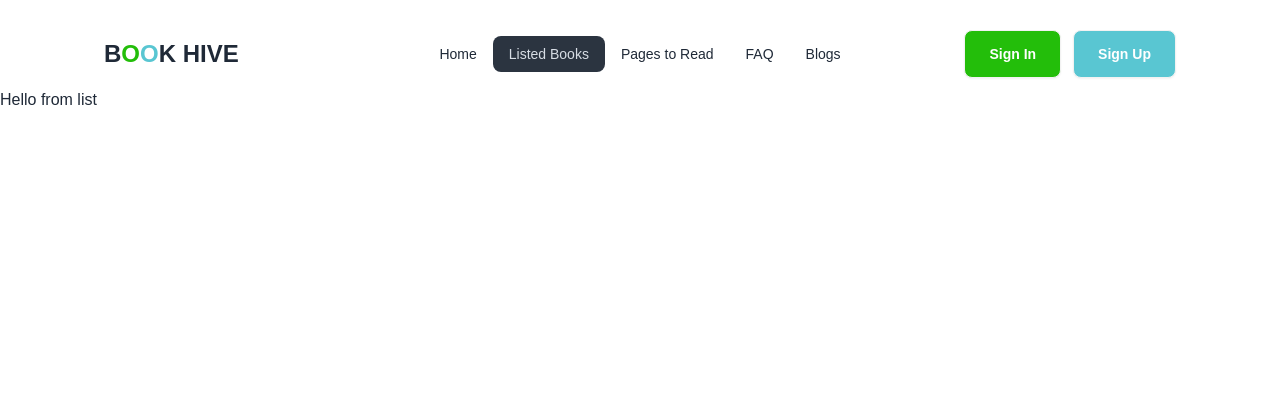
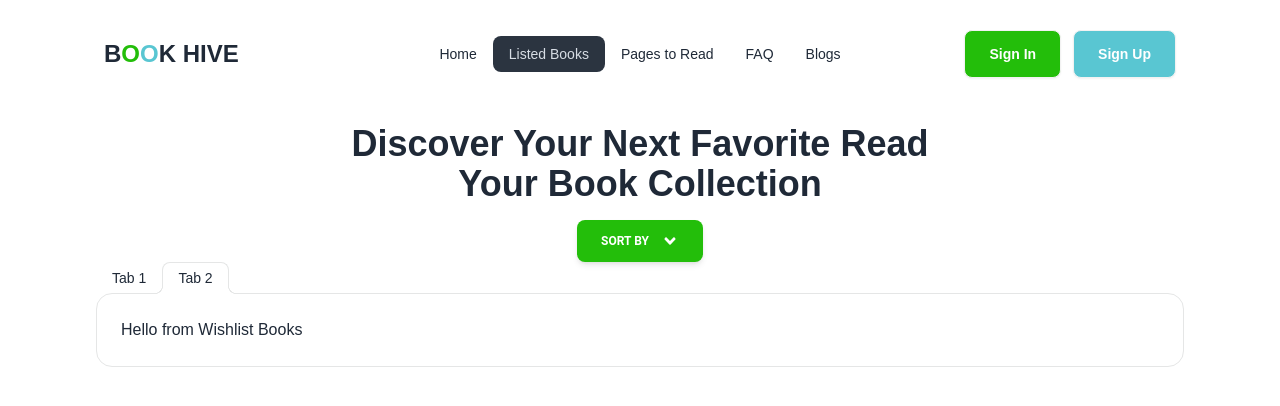
Before and after one commit to Shaon247on/BOOK-HIVE-A8, a React (Vite) app: page /list in a window 1280 px wide. Shown: the top 406 px of the page. Built offline with nearby package versions, Linux system fonts and the light colour scheme.

Commit message:
added local Storage added

```diff
--- a/index.html
+++ b/index.html
@@ -8,6 +8,7 @@
   </head>
   <body>
     <div id="root"></div>
+
     <script type="module" src="/src/main.jsx"></script>
   </body>
 </html>
--- a/package.json
+++ b/package.json
@@ -17,7 +17,9 @@
     "react": "^18.2.0",
     "react-dom": "^18.2.0",
     "react-icons": "^5.0.1",
+    "react-notifications-component": "^4.0.1",
     "react-router-dom": "^6.22.3",
+    "react-toastify": "^10.0.5",
     "sort-by": "^1.2.0"
   },
   "devDependencies": {
--- a/src/Components/Book/Book.jsx
+++ b/src/Components/Book/Book.jsx
@@ -1,4 +1,5 @@
 import { useLoaderData, useParams } from "react-router-dom";
+import { savedItem } from "../../Utlitity/localStorage";
 
 const Book = () => {
     const books = useLoaderData()
@@ -7,6 +8,12 @@ const Book = () => {
     const detailedBook = books.find(book => book.id === idNum)
     const { author, bookName, category, image, publisher, rating, review, tags, totalPages, yearOfPublishing
     } = detailedBook
+
+    const handleReadButton = (e)=>{
+        savedItem(idNum, e)
+        console.log(idNum)
+
+    }
     return (
         <div className="flex gap-12 mx-24 mt-8 items-center">
             <div className="p-12 w-1/2 h-[580px] text-center ">
@@ -56,7 +63,7 @@ const Book = () => {
                     </tbody>
                 </table>
                 <div>
-                    <button className="btn w-[145px] mr-4 bg-[#1313134D] font-semibold">Read</button><button className="btn w-[145px] hover:bg-[#59C6D299] bg-[#59C6D2] text-white font-semibold">Wishlist</button>
+                    <button onClick={()=>handleReadButton('Read')} className="btn w-[145px] mr-4 bg-[#1313134D] font-semibold">Read</button><button onClick={()=>handleReadButton('Wishlist')} className="btn w-[145px] hover:bg-[#59C6D299] bg-[#59C6D2] text-white font-semibold">Wishlist</button>
 
                 </div>
             </div>
--- /dev/null
+++ b/src/Components/DropDown/DropDown.jsx
@@ -0,0 +1,24 @@
+import {
+    Menu,
+    MenuHandler,
+    MenuList,
+    MenuItem,
+    Button,
+  } from "@material-tailwind/react";
+  import { FaAngleDown } from "react-icons/fa";
+
+
+  export default function Dropdown() {
+    return (
+      <Menu>
+        <MenuHandler>
+          <Button className="bg-[#23BE0A]"><span className="flex gap-3 items-center font-bold ">Sort By<FaAngleDown className="text-lg"></FaAngleDown></span></Button>
+        </MenuHandler>
+        <MenuList className="bg-green-50">
+          <MenuItem className="text-black font-bold mx-auto">Rating</MenuItem>
+          <MenuItem className="text-black font-bold">Number of pages</MenuItem>
+          <MenuItem className="text-black font-bold">Publisher year</MenuItem>
+        </MenuList>
+      </Menu>
+    );
+  }
--- a/src/Components/Home/Home.jsx
+++ b/src/Components/Home/Home.jsx
@@ -1,4 +1,4 @@
-import { useLoaderData } from "react-router-dom";
+import { Link, useLoaderData } from "react-router-dom";
 import Books from "../Books/Books";
 import { useState } from "react";
 
@@ -13,7 +13,7 @@ const Home = () => {
                 <div className="ml-5">
                     <h1 className="play font-bold text-5xl mb-5">Explore Worlds Through <br /> Pages Book Reviews</h1>
                     <p className="text-sm text-gray-600 w-[500px] ">Welcome to <span className="font-semibold underline">BOOK HIVE</span>,<br /> Where literature comes to life! Dive into captivating reviews, insightful critiques, and personalized recommendations. Let the adventure begin!</p>
-                    <button className="btn bg-[#23BE0A] text-white font-bold mt-9">View The List</button>
+                    <button className="btn bg-[#23BE0A] text-white font-bold mt-9"> <Link to='/list'>View The List</Link> </button>
                 </div>
                 <div className=""><img src="https://i.ibb.co/F5W9FQF/banner.jpg" alt="" /></div>
             </section>
--- a/src/Components/ListedBooks/ListedBooks.jsx
+++ b/src/Components/ListedBooks/ListedBooks.jsx
@@ -1,8 +1,28 @@
+import { useLoaderData } from "react-router-dom";
+import Dropdown from "../DropDown/DropDown";
+import ReadBooks from "../ReadBooks/ReadBooks";
+import WishlistBooks from "../WishlistBooks/WishlistBooks";
+
 const ListedBooks = () => {
+
+    const allBooks = useLoaderData()
+    console.log(Array.isArray(allBooks))
+
     return (
         <div>
-            <h1>Hello from list</h1>
+            <div className="text-center mt-9">
+                <h1 className="text-4xl font-bold mb-4">Discover Your Next Favorite Read <br /> Your Book Collection</h1>
+                <Dropdown></Dropdown>
+            </div>
+            <div role="tablist" className="tabs tabs-lifted mx-24">
+                <input type="radio" name="my_tabs_2" role="tab" className="tab" aria-label="Tab 1" />
+                <div role="tabpanel" className="tab-content bg-base-100 border-base-300 rounded-box p-6"><ReadBooks allBooks={allBooks}></ReadBooks></div>
+
+                <input type="radio" name="my_tabs_2" role="tab" className="tab" aria-label="Tab 2" checked />
+                <div role="tabpanel" className="tab-content bg-base-100 border-base-300 rounded-box p-6"><WishlistBooks></WishlistBooks> </div>
+            </div>
         </div>
+
     );
 };
 
--- /dev/null
+++ b/src/Components/ReadBooks/ReadBooks.jsx
@@ -0,0 +1,10 @@
+const ReadBooks = ({allBooks}) => {
+        console.log(allBooks)
+    return (
+        <div>
+            <h1>Hello from read books</h1>
+        </div>
+    );
+};
+
+export default ReadBooks;
--- /dev/null
+++ b/src/Components/WishlistBooks/WishlistBooks.jsx
@@ -0,0 +1,9 @@
+const WishlistBooks = () => {
+    return (
+        <div>
+            <h1>Hello from Wishlist Books</h1>
+        </div>
+    );
+};
+
+export default WishlistBooks;
--- a/src/Utlitity/localStorage.js
+++ b/src/Utlitity/localStorage.js
@@ -1,17 +1,17 @@
-const getStoredItem = ()=> {
-    const storedItem = localStorage.getItem('read')
+const getStoredItem = (value)=> {
+    const storedItem = localStorage.getItem(value)
     if(storedItem){
         return JSON.parse(storedItem)
     }
     return []
 }
 
-const savedItem = id =>{
-    const storedItems = getStoreditem()
-    const exists = storedItems.find(item => item.id ===id)
+const savedItem = (id, value) =>{
+    const storedItems = getStoredItem(value)
+    const exists = storedItems.find(item => item ===id)
     if(!exists){
         storedItems.push(id)
-        localStorage.setItem('read', JSON.stringify(storedItems))
+        localStorage.setItem(value, JSON.stringify(storedItems))
     }
 }
 
--- a/src/main.jsx
+++ b/src/main.jsx
@@ -23,6 +23,11 @@ const router = createBrowserRouter([
         path: '/',
         loader:() => fetch('books.json'),
         element: <Home></Home> ,
+      },
+      {
+        path:'/list',
+        loader:() => fetch('books.json'),
+        element:<ListedBooks></ListedBooks>
       },
       {
         path:'/FAQ',
```
Also changed, not shown: 1 other file (tests, documents, lock files or other folders).
